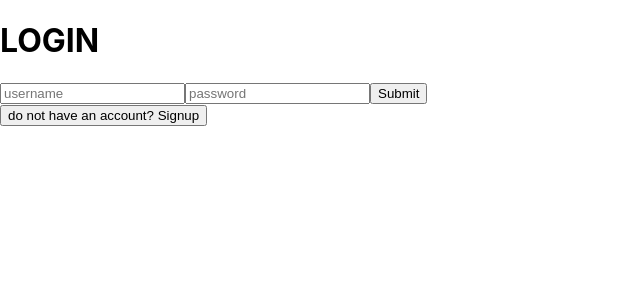
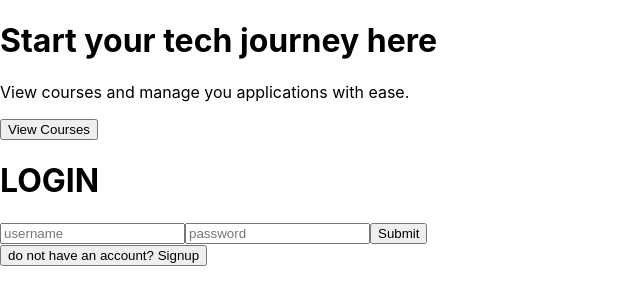
Before and after one commit to irriz-jayy/Moringa-student-application-portal, a React (Create React App) app in the folder client/: page / in a window 1280 px wide. Shown: the top 304 px of the page, without its empty margins (0-640 px from the left). Built offline with nearby package versions, Linux system fonts and the light colour scheme.

Commit message:
added the LandingPage HTML

```diff
--- a/client/src/App.js
+++ b/client/src/App.js
@@ -2,10 +2,12 @@ import logo from './logo.svg';
 import './App.css';
 import Signup from './components/Signup';
 import Login from './components/Login';
+import LandingPage from './containers/LandingPage'
 
 function App() {
   return (
     <div className="App">
+        <LandingPage/>
         <Login/>
     </div>
   );
--- /dev/null
+++ b/client/src/containers/LandingPage.js
@@ -0,0 +1,13 @@
+
+function LandingPage() {
+    return(
+        <div>
+            <h1>Start your tech journey here</h1>
+            <p>View courses and manage you applications with ease.</p>
+
+            <button>View Courses</button>
+        </div>
+    )
+}
+
+export default LandingPage;
```
